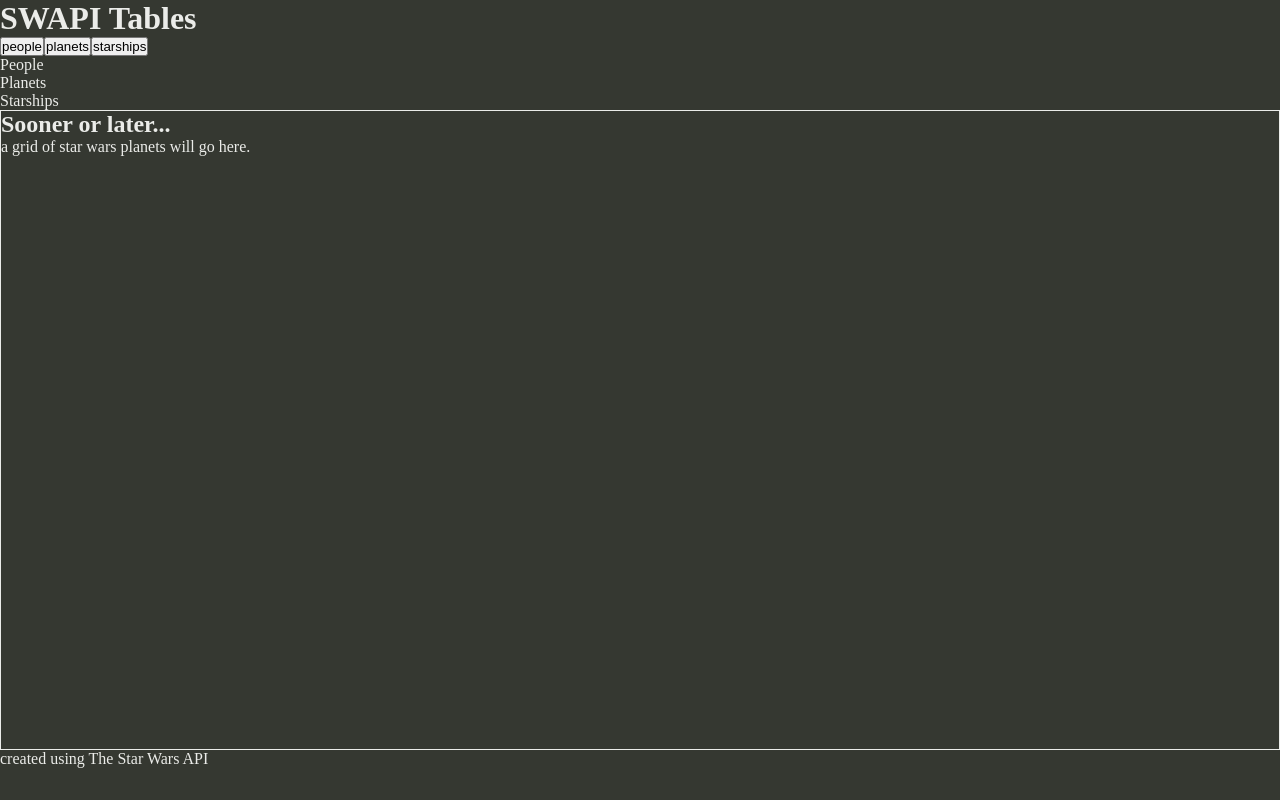
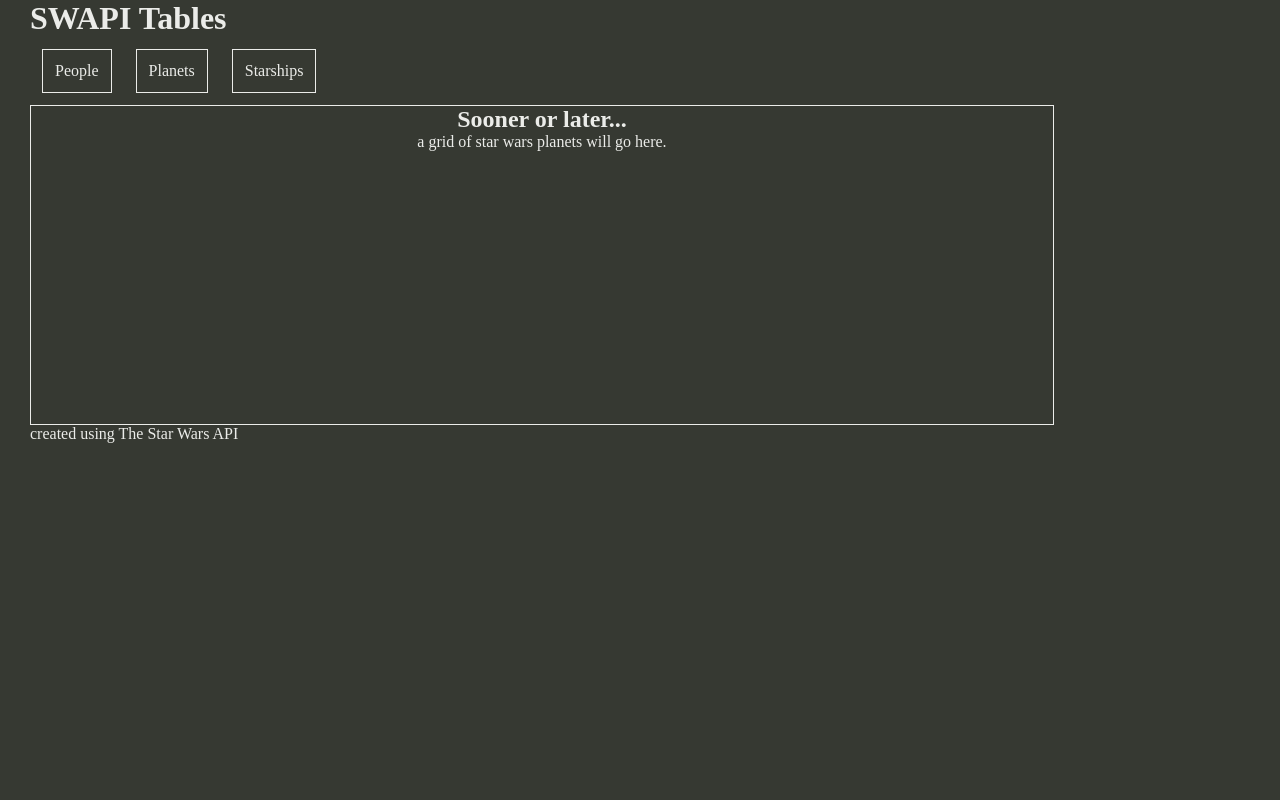
Before and after one commit to joelyles/Swapi-Tables, a React (Create React App) app: page /planets in a window 1280 px wide. Built offline with nearby package versions, Linux system fonts and the light colour scheme; no server answers.

Commit message:
swapi people data rendered to page

```diff
--- a/src/App.js
+++ b/src/App.js
@@ -1,8 +1,4 @@
-import { useState } from "react";
-import { useEffect } from "react";
 import { Route, Routes, useNavigate } from "react-router-dom";
-import axios from "axios";
-
 import Layout from "./Layout";
 import People from "./People";
 import Planets from "./Planets";
@@ -10,12 +6,12 @@ import Starships from "./Starships";
 
 
 function App() {
-  const API_URL = "https://swapi.dev/api/people/"
+/*   const API_URL = "https://swapi.dev/api/people/"
   const [items, setItems] = useState([]);
-  const [reqType, setReqType] = useState('people');
+  const [reqType, setReqType] = useState('people'); */
 
 
-  useEffect(() => {
+/*   useEffect(() => {
     const getSwapi = async () => {
       try {
         const response = await fetch(`${API_URL}`);
@@ -29,7 +25,7 @@ function App() {
       }
     }
     getSwapi();
-  }, [reqType])
+  }, [reqType]) */
 
 /*    useEffect(() => {
     const peopleArray = Object.entries(items).filter(item => (item.name));
@@ -40,7 +36,7 @@ function App() {
     <div className="App">
      <Routes>
       <Route path='/' element={<Layout />}>
-        <Route index element={<People items={items}  />}/>
+        <Route index element={<People />}/>
         <Route path="/planets" element={<Planets />}/>
         <Route path="/starships" element={<Starships />}/>
       </Route>
--- a/src/Nav.js
+++ b/src/Nav.js
@@ -4,7 +4,7 @@ import Button from './Button';
 const Nav = ({ reqType, setReqType }) => {
   return (
     <>
-    <form onSubmit={(e) => e.preventDefault()}>
+{/*     <form onSubmit={(e) => e.preventDefault()}>
       <Button
         buttonText="people"
         reqType={reqType}
@@ -21,7 +21,7 @@ const Nav = ({ reqType, setReqType }) => {
         setReqType={setReqType}
       />
     </form>
-
+ */}
     <div>
       <ul className="nav">
         <li><Link className="link" to="/">People</Link></li>
--- a/src/People.js
+++ b/src/People.js
@@ -1,15 +1,61 @@
+// helped by https://upmostly.com/tutorials/how-to-display-json-data-in-react-table
+
+import React, { useEffect } from "react";
 import Table from "./Table";
+import { useState } from "react";
 
-const People = ({ items, setItems }) => {
+function People() {
+  const API_URL = "https://swapi.dev/api/people/"
+  const [items, setItems] = useState([]);
+
+
+  const getPeople = async () => {
+    try {
+      const response = await fetch(`${API_URL}`);
+      const data = await response.json();
+      const peopleArray = Object.values(data.results);
+      /* console.log(peopleArray); */
+      setItems(peopleArray);
+    } catch (err) {
+      console.log(err);
+    } finally {
+
+    }
+  }
+
+  useEffect(() => {
+  getPeople();
+  }, []);
+
+
   return (
     <>
-      <div className="main">
+      <div>
       <h2>One day or another...</h2>
       <p>a grid of people from Starwars will be here.</p>
-      <Table items={items} />
       </div>
+      <table className="main">
+        <tbody className="table-body">
+          <tr>
+            <th>name</th>
+            <th>height</th>
+            <th>mass</th>
+            <th>eye color</th>
+            <th>birth year</th>
+          </tr>
+          {items.map((item, index) => (
+            <tr key={index}>
+              <td>{item.name}</td>
+              <td>{item.height}</td>
+              <td>{item.mass}</td>
+              <td>{item.eye_color}</td>
+              <td>{item.birth_year}</td>
+            </tr>
+          ))}
+        </tbody>
+      </table>
     </>
-  )
+  );
 }
 
 export default People
--- a/src/index.css
+++ b/src/index.css
@@ -5,8 +5,11 @@
 }
 
 body {
-  background-color: #353831;
-  color: #EBECE9
+  background-color: hsl(86, 7%, 21%);
+  color: #EBECE9;
+  display: flex;
+  align-items: center;
+  margin-left: 30px;
 }
 
 .link {
@@ -14,11 +17,24 @@ body {
   color: #EBECE9;
 }
 
+.nav {
+  display: flex;
+}
+
+li {
+  list-style-type: none;
+  padding: 12px;
+  border: 1px solid #EBECE9;
+  margin: 12px;
+}
+
 .main {
   border: 1px solid #EBECE9;
-  height: 80vh;
+  height: 40vh;
+  width: 80vw;
   display: flex;
   flex-direction: column;
+  align-items: center;
 }
 
 td {
```
